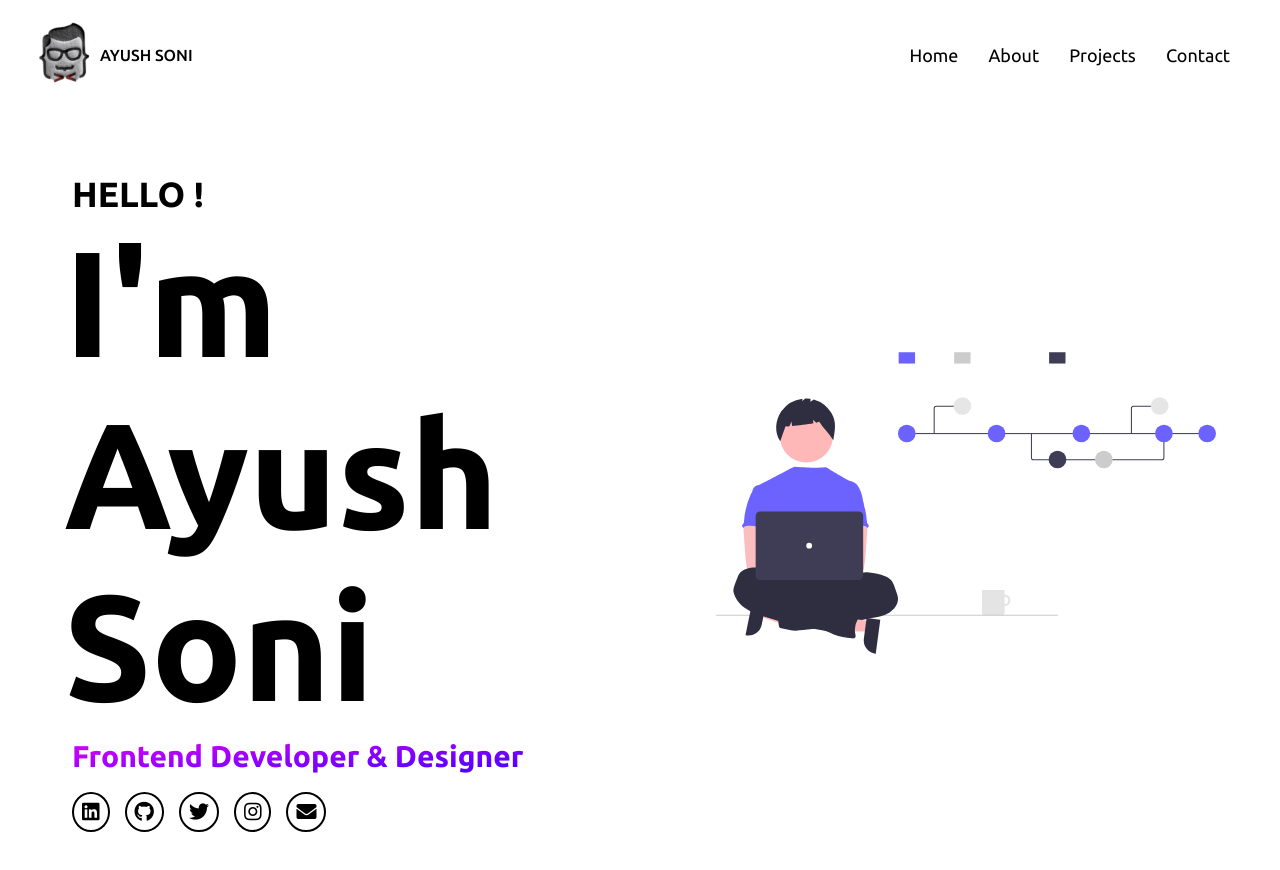
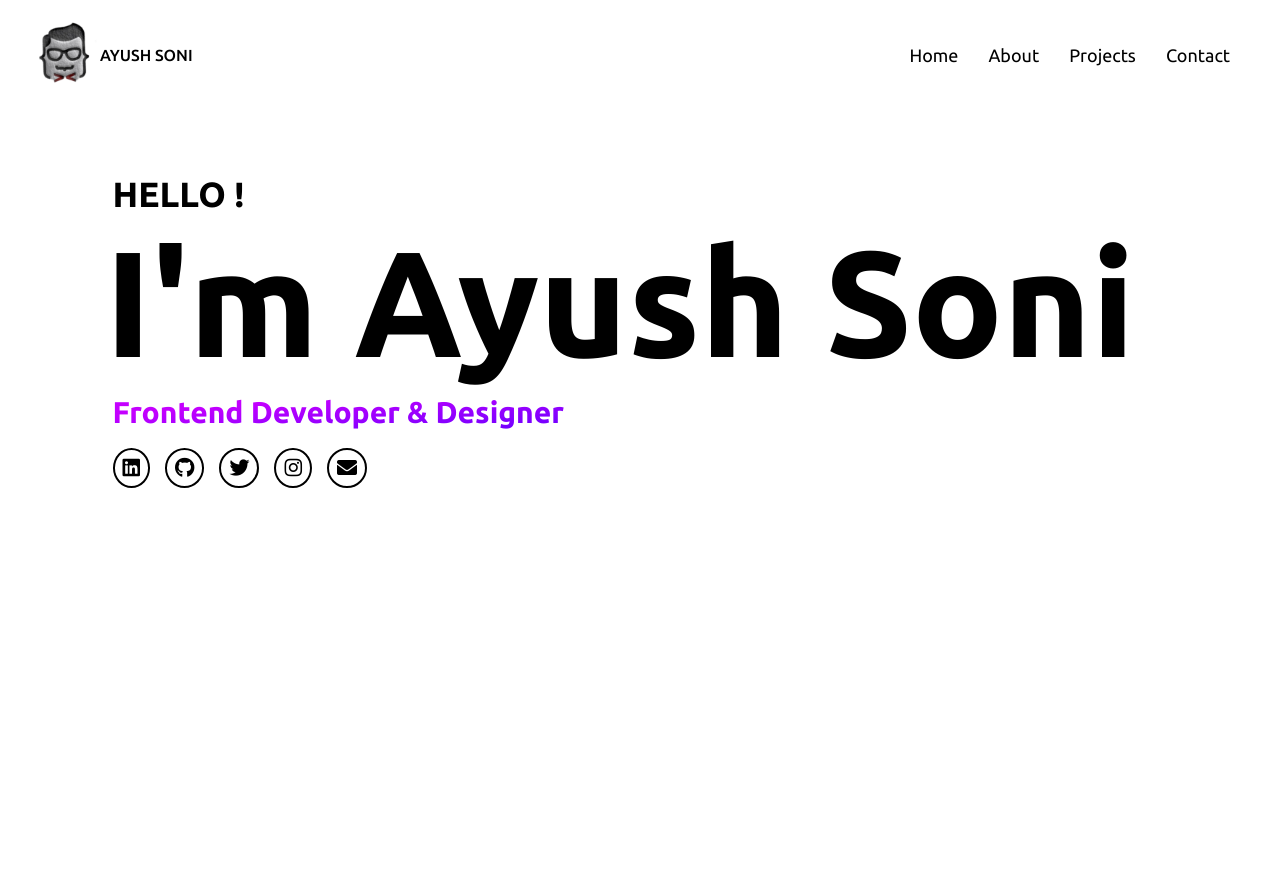
Before and after one commit to ayushsoni1010/portfolio-website, a React (Create React App) app: page / in a window 1280 px wide. Shown: the top 870 px of the page. After the commit the page ends 800 px from the top, so only its background shows below. Built offline with nearby package versions, Linux system fonts and the light colour scheme.

Commit message:
🚀Updated changes

```diff
--- a/src/views/LandingPage/index.js
+++ b/src/views/LandingPage/index.js
@@ -1,6 +1,6 @@
 import React, { useState } from "react";
 import "./style.views.landingPage.css";
-import gitImage from "../../assets/gitHeroImage.svg";
+// import gitImage from "../../assets/gitHeroImage.svg";
 import socialLinks from "./__social-links.json";
 
 export default function LandingPage() {
@@ -35,7 +35,7 @@ export default function LandingPage() {
         </div>
       </div>
       <div className="git-image">
-        <img src={gitImage} alt="gitImage" className="git-photo" />
+        {/* <img src={gitImage} alt="gitImage" className="git-photo" /> */}
       </div>
     </div>
   );
```
